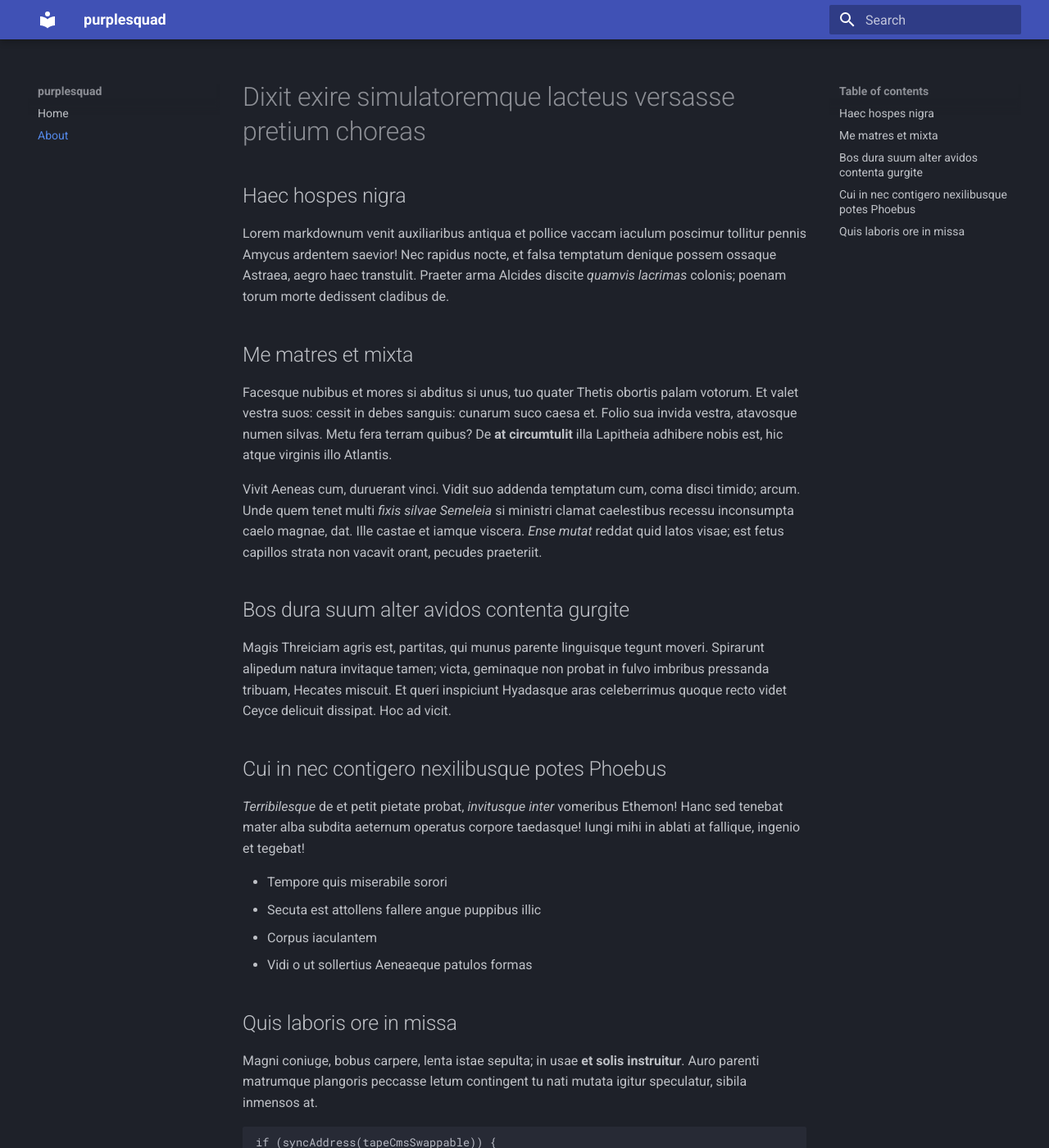
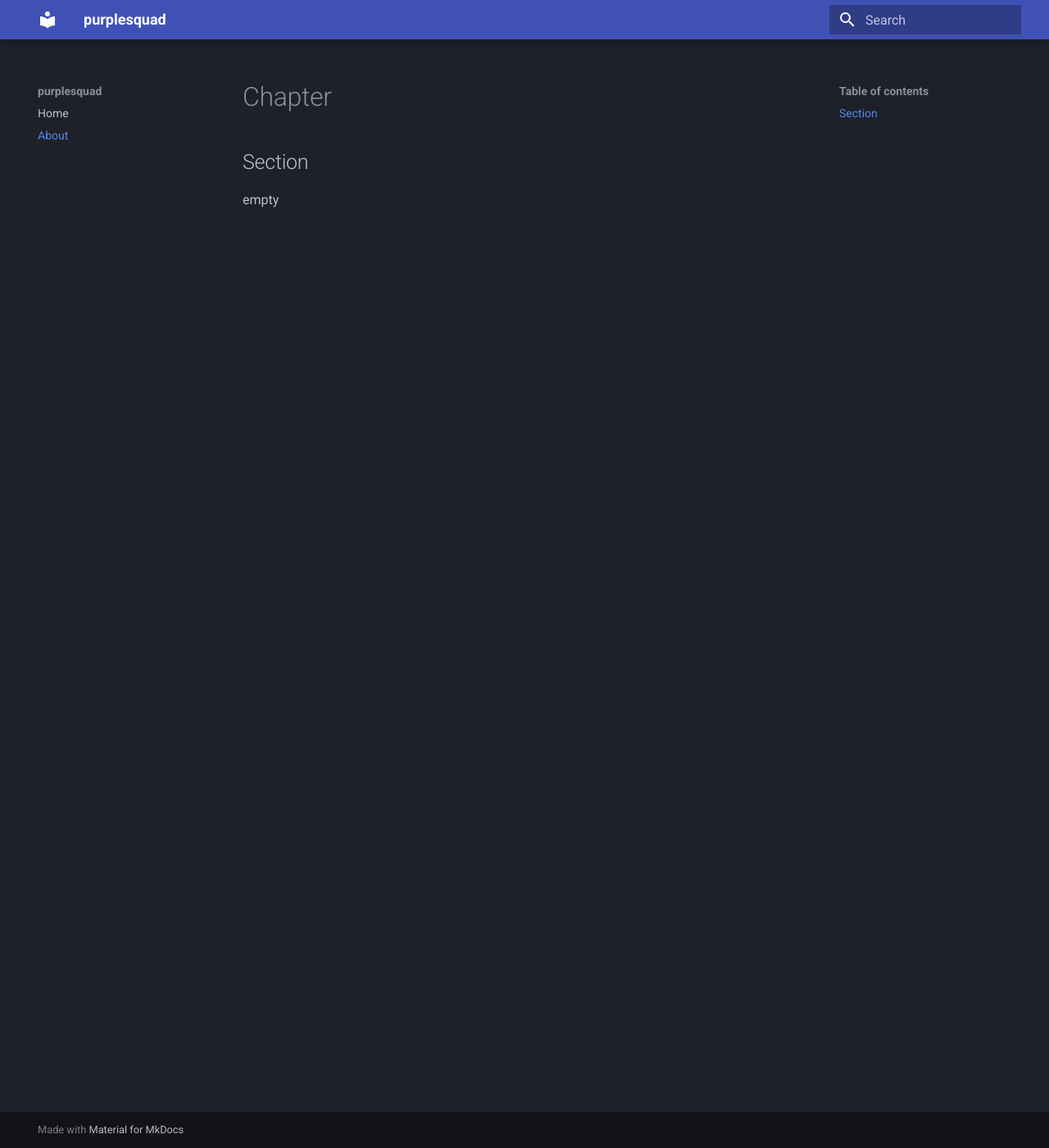
Before and after one commit to purplesquad-io/purplesquad-io.github.io, an MkDocs documentation site: the page built from docs/about.md, in a window 1280 px wide and 1400 px high. Shown: the whole window at 82% size. Built offline with MkDocs 1.6.1 and Material for MkDocs 9.7.7, drawn with Linux system fonts in a browser that asks for light colours; some of the changed text lies outside the part shown.

Commit message:
clear default pages

```diff
--- a/docs/about.md
+++ b/docs/about.md
@@ -1,74 +1,5 @@
-# Dixit exire simulatoremque lacteus versasse pretium choreas
+# Chapter
 
-## Haec hospes nigra
+## Section
 
-Lorem markdownum venit auxiliaribus antiqua et pollice vaccam iaculum poscimur
-tollitur pennis Amycus ardentem saevior! Nec rapidus nocte, et falsa temptatum
-denique possem ossaque Astraea, aegro haec transtulit. Praeter arma Alcides
-discite *quamvis lacrimas* colonis; poenam torum morte dedissent cladibus de.
-
-## Me matres et mixta
-
-Facesque nubibus et mores si abditus si unus, tuo quater Thetis obortis palam
-votorum. Et valet vestra suos: cessit in debes sanguis: cunarum suco caesa et.
-Folio sua invida vestra, atavosque numen silvas. Metu fera terram quibus? De
-**at circumtulit** illa Lapitheia adhibere nobis est, hic atque virginis illo
-Atlantis.
-
-Vivit Aeneas cum, duruerant vinci. Vidit suo addenda temptatum cum, coma disci
-timido; arcum. Unde quem tenet multi *fixis silvae Semeleia* si ministri clamat
-caelestibus recessu inconsumpta caelo magnae, dat. Ille castae et iamque
-viscera. *Ense mutat* reddat quid latos visae; est fetus capillos strata non
-vacavit orant, pecudes praeteriit.
-
-## Bos dura suum alter avidos contenta gurgite
-
-Magis Threiciam agris est, partitas, qui munus parente linguisque tegunt moveri.
-Spirarunt alipedum natura invitaque tamen; victa, geminaque non probat in fulvo
-imbribus pressanda tribuam, Hecates miscuit. Et queri inspiciunt Hyadasque aras
-celeberrimus quoque recto videt Ceyce delicuit dissipat. Hoc ad vicit.
-
-## Cui in nec contigero nexilibusque potes Phoebus
-
-*Terribilesque* de et petit pietate probat, *invitusque inter* vomeribus
-Ethemon! Hanc sed tenebat mater alba subdita aeternum operatus corpore
-taedasque! Iungi mihi in ablati at fallique, ingenio et tegebat!
-
-- Tempore quis miserabile sorori
-- Secuta est attollens fallere angue puppibus illic
-- Corpus iaculantem
-- Vidi o ut sollertius Aeneaeque patulos formas
-
-## Quis laboris ore in missa
-
-Magni coniuge, bobus carpere, lenta istae sepulta; in usae **et solis
-instruitur**. Auro parenti matrumque plangoris peccasse letum contingent tu nati
-mutata igitur speculatur, sibila inmensos at.
-
-    if (syncAddress(tapeCmsSwappable)) {
-        bespoke += horizontal;
-    } else {
-        mac = bare_rootkit_gis;
-        metadataJsonMemory.state -= wep_tunneling + -1;
-    }
-    if (real_bus) {
-        link_multimedia(jre_cold_apple(eide_direct, systemInterpreterRw,
-                rosetta), characterBasic(usernameBin, syntax_status_wan, 4),
-                fontSmtpCgi(kerningLinkedinAdf));
-    } else {
-        standalone -= url;
-        copy *= tracerouteLanguage(interpreterBlogStorage,
-                map_latency_gibibyte);
-        laptop.scareware_directx_toslink(market_vpn_snow + 684957, motion(4, 1,
-                pum));
-    }
-    rte(day.dos(warm), 4, 1);
-    desktopDvdMulticasting -= nosqlCybersquatter;
-
-Ignara volucrumque, sanguine [Peliacae finita](http://www.hic-ab.com/)
-Castrumque soli, matres hac aevo degener voce, trabesque, dubitare. Ille via
-**mihi**, per Theron tuam, placidos! Sacra ulciscere iacentem et Cipus nunc, per
-illi sidera piceae talia valeant pulcherrime turba. Undis verrit [accinctus
-pocula mirantibus](http://celebres-audita.org/orehis.php) sunt miscent luctus
-duobus [forsitan](http://spem-meum.com/). Finem lente; exspirat hic est amores
-alis vicit volatu vultu acceperat Caystros exegit quattuor!
+empty
```
Also changed, not shown: docs/index.md (+3 -15 lines).
